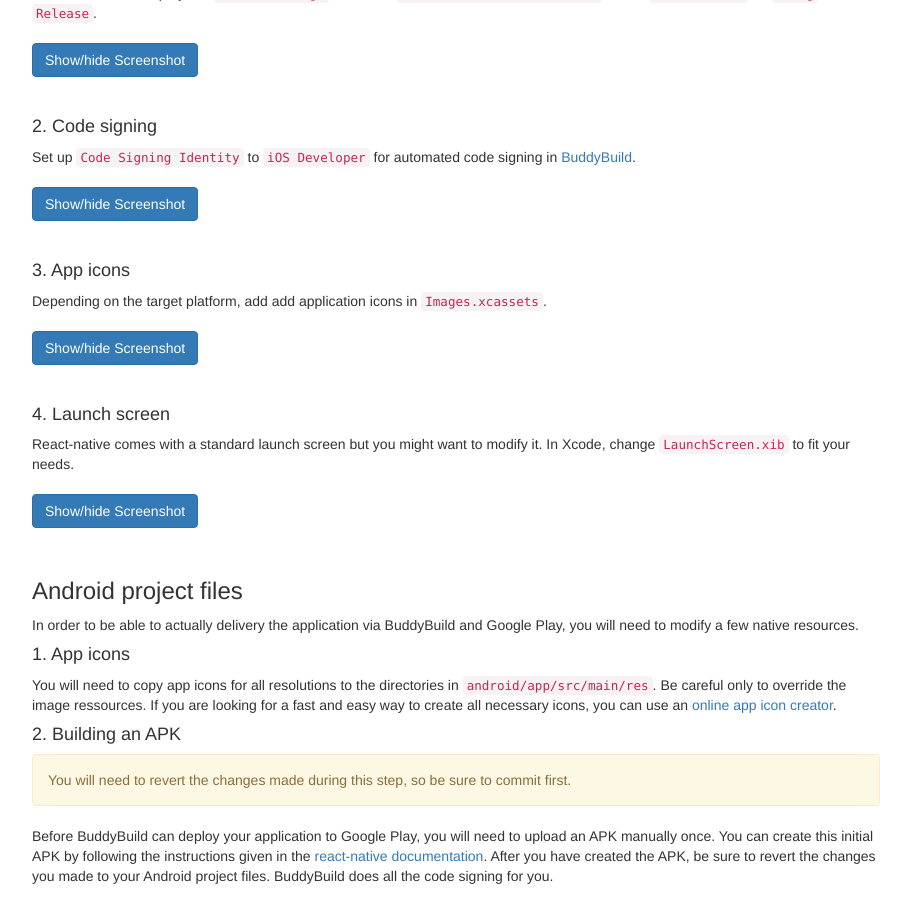
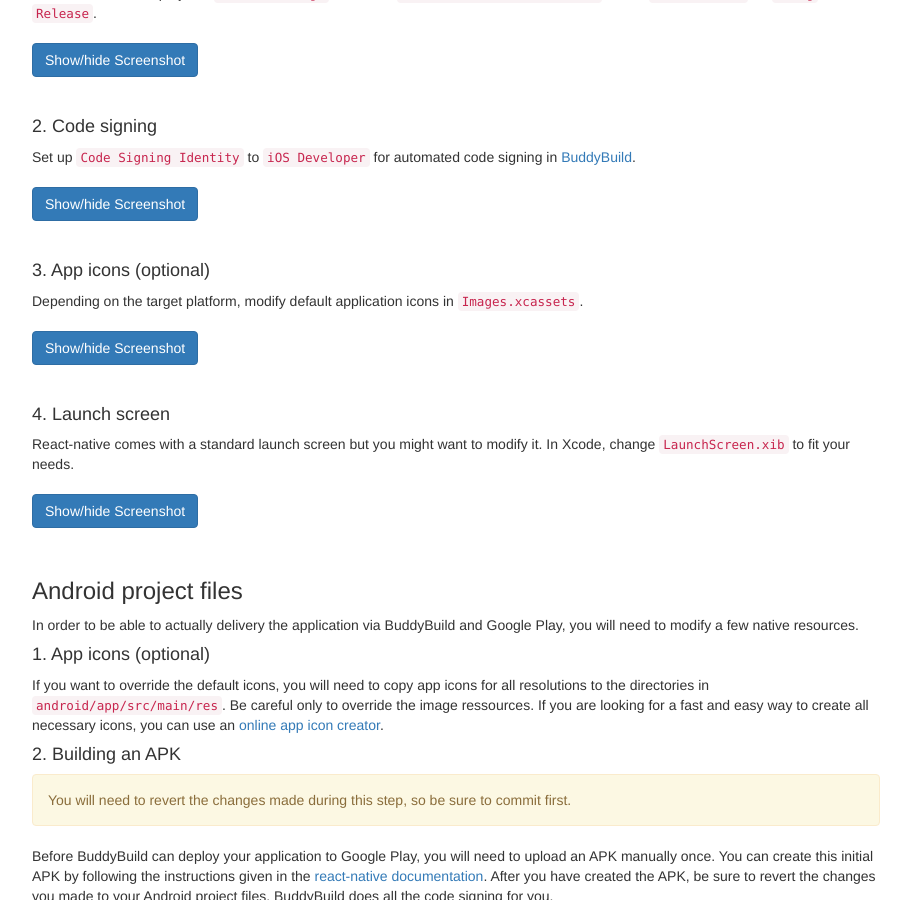
Before and after one commit to codecentric-labs-zero/codecentric-labs-zero.github.io, a Jekyll site: the page built from pages/react-native.html, in a window 1280 px wide and 900 px high, scrolled down 882 px. Shown: the whole window, without its empty margins (38-949 px from the left). Built offline with Jekyll 4.4.1, drawn with Linux system fonts in a browser that asks for light colours; nearby versions of some CDN libraries; some of the changed text lies outside the part shown.

Commit message:
Update documentation to reflect changes in template

```diff
--- a/pages/react-native.html
+++ b/pages/react-native.html
@@ -54,9 +54,9 @@
       <img class="img-responsive" src="../assets/images/react-native-code-signing.png" />
     </div>
     <br/>
-  <h4>3. App icons</h4>
+  <h4>3. App icons (optional)</h4>
   <p>
-    Depending on the target platform, add add application icons in <code>Images.xcassets</code>.<br/><br/>
+    Depending on the target platform, modify default application icons in <code>Images.xcassets</code>.<br/><br/>
     <button class="btn btn-primary" type="button" data-toggle="collapse" data-target="#appIcons" aria-expanded="false" aria-controls="appIcons">
       Show/hide Screenshot
     </button>
@@ -82,9 +82,9 @@
     In order to be able to actually delivery the application via BuddyBuild and Google Play, you will need to modify a few
     native resources.
   </p>
-  <h4>1. App icons</h4>
+  <h4>1. App icons (optional)</h4>
   <p>
-    You will need to copy app icons for all resolutions to the directories in <code>android/app/src/main/res</code>. Be careful
+    If you want to override the default icons, you will need to copy app icons for all resolutions to the directories in <code>android/app/src/main/res</code>. Be careful
     only to override the image ressources. If you are looking for a fast and easy way to create all necessary icons, you can use
     an <a href="https://appmaker.merq.org/tools/">online app icon creator</a>.
     <br/>
@@ -163,7 +163,8 @@
   <h4>2. Configure the application</h4>
   <p>
     Configuring a new application on Google Play is a little bit more involved than the iOS equivalent. Fortunately, you
-    can check what's missing by using the <code>why can't I publish anything</code> link on the upper right corner.
+    can check what's missing by using the <code>why can't I publish anything</code> link on the upper right corner. For your
+    convenience, we included default media for this step in the project's <code>default-assets</code> folder.
     <br/><br/>
     <button class="btn btn-primary" type="button" data-toggle="collapse" data-target="#gplay2" aria-expanded="false" aria-controls="gplay2">
       Show/hide Screenshot
```
